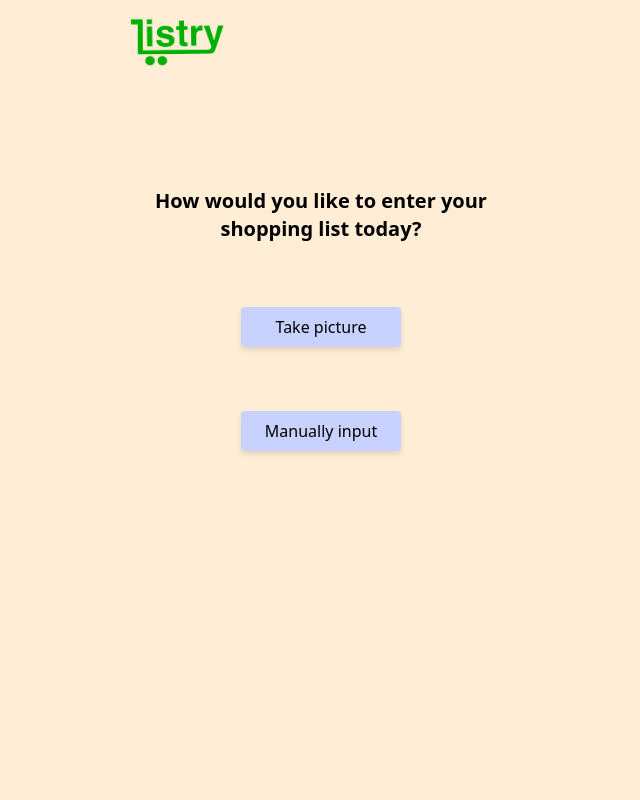
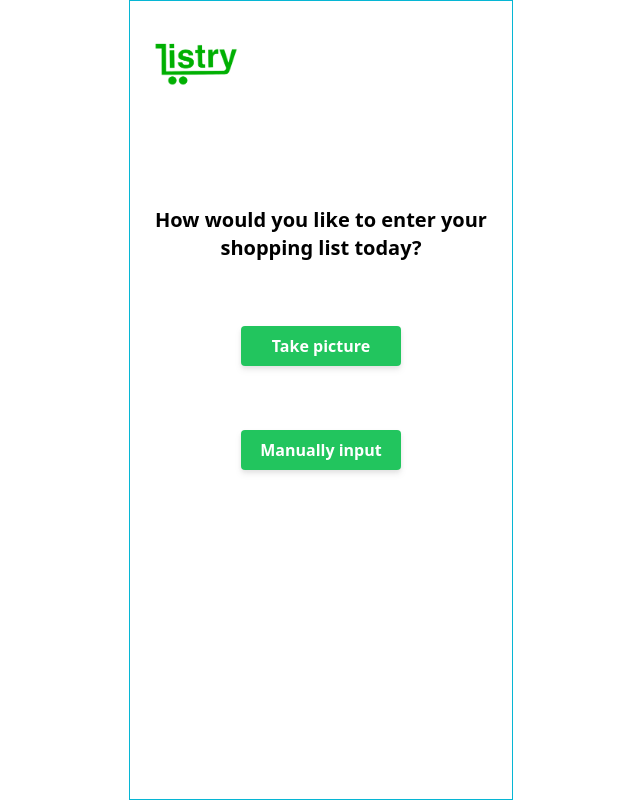
Before and after one commit to roselynh100/listry, a React (Create React App) app in the folder frontend/: page / in a window 1280 px wide. Shown: the whole page, without its empty margins (319-959 px from the left). Built offline with nearby package versions, Linux system fonts and the light colour scheme.

Commit message:
Made updates to the ui

```diff
--- a/frontend/src/App.js
+++ b/frontend/src/App.js
@@ -10,8 +10,9 @@ import { PostalProvider } from "./contexts/postalContext";
 
 function App() {
 	return (
-		<div className="bg-orange-100 h-screen">
-			<div className="container mx-auto w-96 h-screen">
+		<div className="bg-white h-screen">
+			<div className="container mx-auto w-96 h-screen border border-cyan-500">
+				<div className="p-6">
 					<PostalProvider>
 						<ItemProvider>
 							<Router>
@@ -27,6 +28,7 @@ function App() {
 					</PostalProvider>
 				</div>
 			</div>
+		</div>
 	);
 }
 
--- a/frontend/src/components/camera/index.jsx
+++ b/frontend/src/components/camera/index.jsx
@@ -37,7 +37,7 @@ export default function Camera() {
         <div>
             <input
                 type="file"
-                className="file:bg-indigo-200 file:px-7 file:py-2 file:rounded file:border-transparent file:hover:bg-indigo-300 file:cursor-pointer drop-shadow-md"
+                className="file:bg-green-500 file:px-7 file:py-2 file:rounded file:border-transparent file:hover:bg-green-600 file:text-white file:font-semibold file:cursor-pointer drop-shadow-md"
                 accept="image/*"
                 onChange={handleImageChange}
             />
--- a/frontend/src/components/checklist/ChecklistInput.jsx
+++ b/frontend/src/components/checklist/ChecklistInput.jsx
@@ -36,7 +36,7 @@ function ChecklistInput(props) {
 				<input
 					type="text"
 					value={textValue}
-					className="border border-transparent border-2 rounded focus:outline-none focus:border-indigo-300 focus:border-2 w-full"
+					className="border border-transparent border-2 rounded focus:outline-none focus:border-green-500 focus:border-2 w-full"
 					placeholder="Insert grocery item..."
 					onChange={(event) => handleChange(event)}
 				/>
--- a/frontend/src/components/checklist/PostalCodeField.jsx
+++ b/frontend/src/components/checklist/PostalCodeField.jsx
@@ -10,7 +10,7 @@ function PostalCodeField() {
 		<div>
 			<p className="text-2xl font-semibold mb-2">Postal Code: {" "}</p>
 			<input
-				className="text-xl border border-gray-300 border-2 rounded focus:outline-none focus:border-indigo-300 focus:border-2"
+				className="text-xl border border-gray-300 border-2 rounded focus:outline-none focus:border-green-500 focus:border-2"
 				type="text"
 				value={postal}
 				placeholder="Insert postal code..."
--- a/frontend/src/components/checklist/index.jsx
+++ b/frontend/src/components/checklist/index.jsx
@@ -29,7 +29,7 @@ export default function Checklist() {
 			</div>
 			<div>
 				<Link to="/map">
-					<button className="bg-indigo-200 drop-shadow-md hover:bg-indigo-300 font-normal w-40 py-2 rounded mt-4 mb-16">Next (to map)</button>
+					<button className="bg-green-500 drop-shadow-md hover:bg-green-600 text-white font-semibold w-40 py-2 rounded mt-4 mb-16">Next</button>
 				</Link>
 			</div>
 		</div>
--- a/frontend/src/components/header/index.jsx
+++ b/frontend/src/components/header/index.jsx
@@ -1,12 +1,8 @@
 import React from "react";
 import { Link } from "react-router-dom";
-// import "./header.scss";
 
 export default function Header() {
 	return (
-		// <div className="headerContainer">
-		// 	<h1 className="groceriesText">Listry</h1>
-		// </div>
 		<div className="container w-1/4 pt-4 pb-10">
 			<Link className="navigate" to="/">
 				<img src="logo.png" className="object-cover"></img>
--- a/frontend/src/components/home/index.jsx
+++ b/frontend/src/components/home/index.jsx
@@ -8,11 +8,11 @@ export default function Home() {
 		<div className="flex flex-col items-center mt-20">
 			<h3 className="text-xl text-center font-semibold mb-16">How would you like to enter your shopping list today?</h3>
 			<Link className="navigate" to="/camera">
-				<button className="bg-indigo-200 drop-shadow-md hover:bg-indigo-300 font-normal w-40 py-2 rounded mb-16">Take picture</button>
+				<button className="bg-green-500 drop-shadow-md hover:bg-green-600 font-semibold text-white w-40 py-2 rounded mb-16">Take picture</button>
 			</Link>
 
 			<Link className="navigate" to="/checklist">
-				<button className="bg-indigo-200 drop-shadow-md hover:bg-indigo-300 font-normal w-40 py-2 rounded">Manually input</button>
+				<button className="bg-green-500 drop-shadow-md hover:bg-green-600 font-semibold text-white w-40 py-2 rounded">Manually input</button>
 			</Link>
 		</div>
 	);
```
Lines whose indentation alone changed are shown as unchanged.
